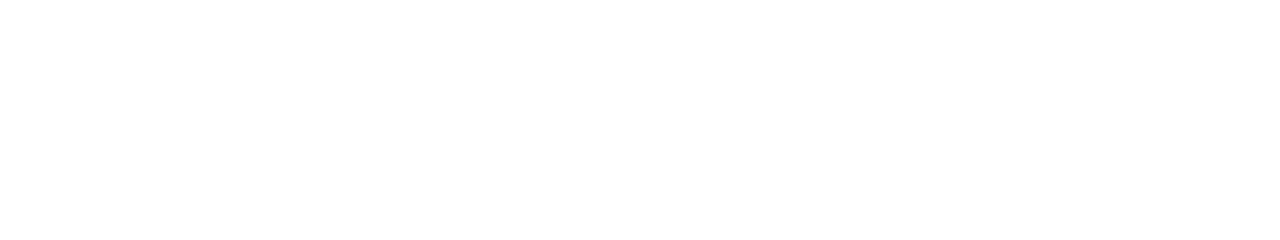
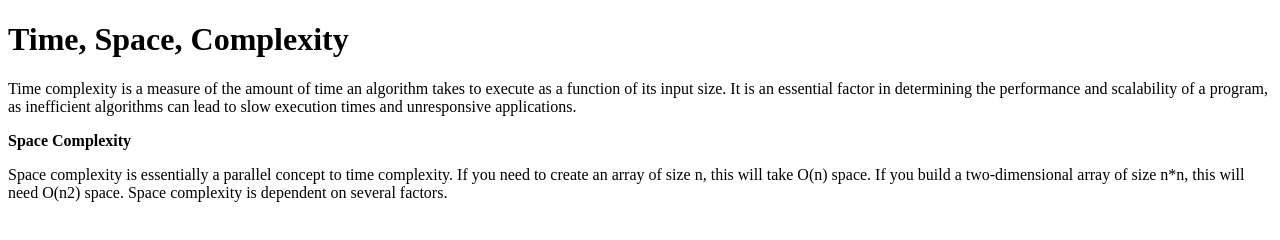
Before and after one commit to acciojob/time-and-space-complexity-Harshit-2906, a website: page main.html in a window 1280 px wide. Drawn offline with Linux system fonts and the light colour scheme.

Commit message:
created a submission

```diff
--- a/main.html
+++ b/main.html
@@ -8,6 +8,15 @@
 
 <body>
 	<!-- the entire body must be written by student -->
+	<h1>Time, Space, Complexity</h1>
+
+	<p>Time complexity is a measure of the amount of time an algorithm takes to execute as a function of its input size. It is an essential
+		factor in determining the performance and scalability of a program, as inefficient algorithms can lead to slow execution times and
+		unresponsive applications.
+	</p>
+	<b>Space Complexity</b>
+
+	<p>Space complexity is essentially a parallel concept to time complexity. If you need to create an array of size n, this will take O(n) space. If you build a two-dimensional array of size n*n, this will need O(n2) space. Space complexity is dependent on several factors.</p>
     <script type="text/javascript" src="./script.js">
 </script>
 
```
